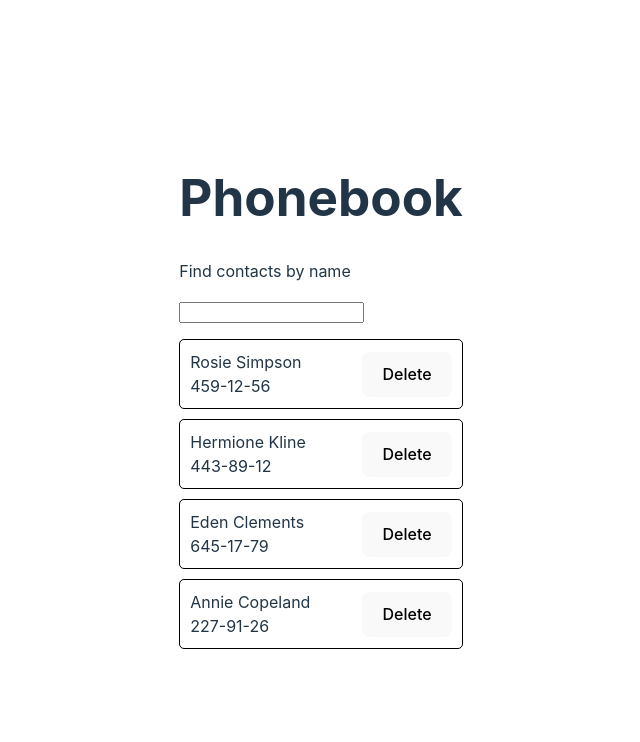
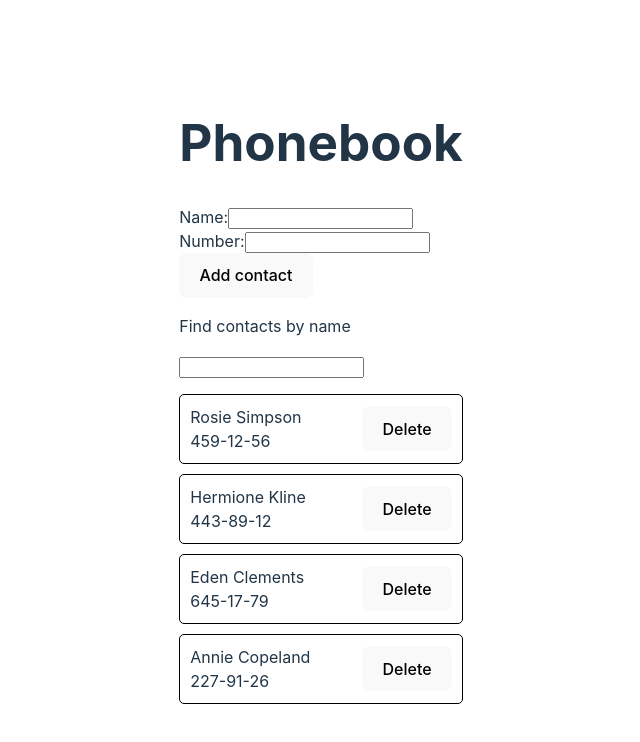
Before and after one commit to Alinatiurina/goit-react-hw-03, a React (Vite) app: page / in a window 1280 px wide. Shown: the top 742 px of the page, without its empty margins (319-959 px from the left). Built offline with nearby package versions, Linux system fonts and the light colour scheme.

Commit message:
add contact

```diff
--- a/package.json
+++ b/package.json
@@ -12,6 +12,7 @@
   "dependencies": {
     "clsx": "^2.1.0",
     "formik": "^2.4.5",
+    "nanoid": "^5.0.7",
     "react": "^18.2.0",
     "react-dom": "^18.2.0"
   },
--- a/src/components/App.jsx
+++ b/src/components/App.jsx
@@ -3,22 +3,29 @@ import SearchBox from "./SeachBox/searchBox";
 import ContactList from "./ContactList/contactList";
 import contacts from "../contacts.json";
 import { useState } from "react";
+import { nanoid } from 'nanoid';
+
 
 export default function App() {
-  const [input, setInput] = useState(contacts)
-  // const [contact, setContact] = useState()
+  const [contact, setContact] = useState(contacts)
+  const [filter, setFilter] = useState('')
 
-  // const addContact = (newContact) => {
+  const addContact = (newContact) => {
+    setContact((prevContacts) => {
+      return [...prevContacts, newContact];
+    });
+  };
 
-  // }
-// const visibleContact =
+  const visibleContact = contact.filter((cont) =>
+    cont.name.toLowerCase().includes(filter.toLowerCase())
+  );
 
   return (
     <div>
       <h1>Phonebook</h1>
-      <ContactForm />
-      <SearchBox input={input} onType={setInput} />
-      <ContactList contacts={contacts} />
+      <ContactForm onAdd={addContact} />
+      <SearchBox value={filter} onType={setFilter} />
+      <ContactList contacts={visibleContact} />
     </div>
 
   );
--- a/src/components/ContactForm/contactForm.jsx
+++ b/src/components/ContactForm/contactForm.jsx
@@ -1,3 +1,34 @@
-export default function ContactForm() {
+ import { Formik, Form, Field, ErrorMessage } from 'formik';
 
+export default function ContactForm({onAdd}) {
+    const handleSubmit = (values, actions) => {
+        onAdd({
+            id: Date.now(),
+            name: values.name,
+            number: values.number,
+        });
+        actions.resetForm();
+    };
+    return (
+        <Formik
+            initialValues={{
+              name: "",
+              number: "",
+        }}
+            onSubmit={handleSubmit}>
+            <Form>
+                <div>
+                    <label>Name:</label>
+                    <Field  name="name" />
+                    <ErrorMessage  name="name" component="span" />
+                </div>
+                <div>
+                    <label>Number:</label>
+                    <Field name="number" />
+                    <ErrorMessage  name="number" component="span" />
+                </div>
+                 <button type="submit">Add contact</button>
+            </Form>
+        </Formik>
+    )
 }
--- a/src/components/SeachBox/searchBox.jsx
+++ b/src/components/SeachBox/searchBox.jsx
@@ -4,7 +4,6 @@ export default function SearchBox({value, onType }) {
             <p>Find contacts by name</p>
             <input
                 type="text"
-                name="text"
                 value={value}
                 onChange={(event) => onType(event.target.value)} />
 
```
Also changed, not shown: 1 other file (tests, documents, lock files or other folders).
